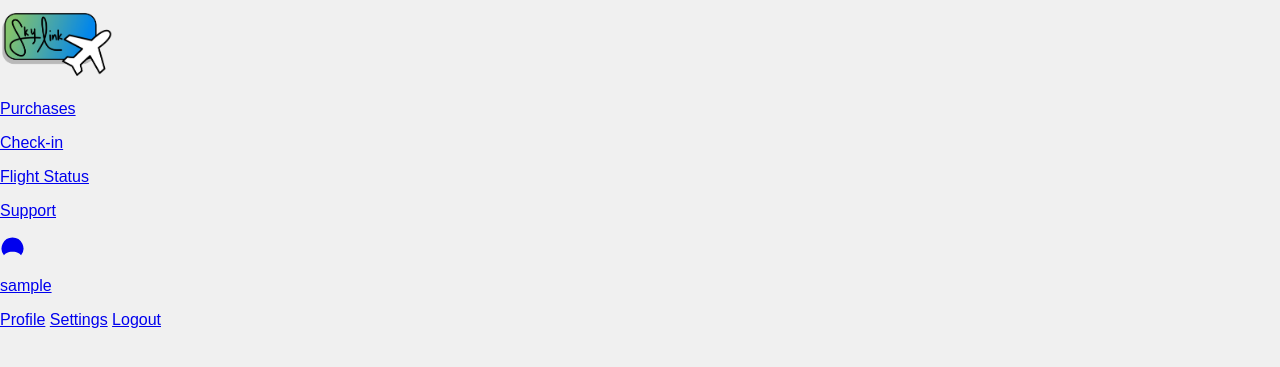
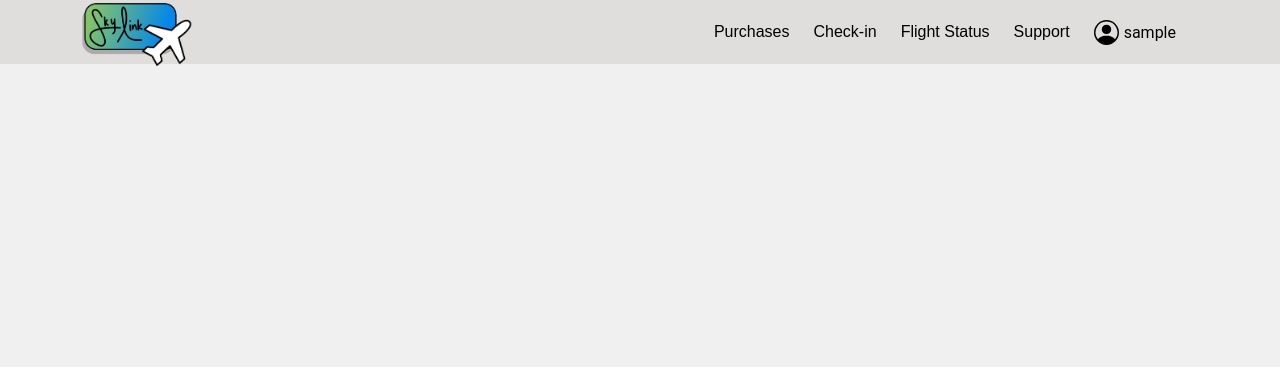
Before and after one commit to Mutton9558/SkyLink, a Flask app: page /booking in a window 1280 px wide. Shown: the top 367 px of the page. Run offline with Flask 3, Linux system fonts and the light colour scheme; the visitor is signed in with stand-in values (Sample User, id 1); some libraries are stand-ins or nearby versions.

Commit message:
Enhance profile and booking UI with new header layout and improved styling

```diff
--- a/static/profile.css
+++ b/static/profile.css
@@ -217,7 +217,7 @@
   display: flex;
   flex-direction: column;
   top: 0;
-  right: 0;
+  right: -1em;
   margin: 0;
   width: 40%;
   height: 100%;
@@ -316,7 +316,9 @@ body.dark-mode .transparent-button{
   }
 
   .flight-details{
-    width: 100%;
+    width: 101%;
+    height: 102%;
+    right: 0;
   }
 
   .recent-flight-list-container {
--- a/templates/booking.html
+++ b/templates/booking.html
@@ -14,7 +14,7 @@
 
         .container {
             max-width: 600px;
-            margin: 50px auto;
+            margin: 80px auto;
             background-color: #fff;
             border-radius: 8px;
             box-shadow: 0px 4px 10px rgba(0, 0, 0, 0.1);
@@ -145,6 +145,113 @@
             top: 0;
             left: 35%;
         }
+        .header {
+            background-color: rgb(224, 221, 221);
+            display: flex;
+            align-items: center;
+            justify-content: space-between;
+            position: absolute;
+            top: 0;
+            left: 0;
+            width: 100%;
+            height: fit-content;
+            z-index: 1;
+            padding-right: 1rem;
+        }
+
+        .header-container{
+            display: flex;
+            -webkit-box-pack: justify;
+            justify-content: space-between;
+            -webkit-box-align: center;
+            align-items: center;
+            padding: 0 80px;
+            height: 64px;
+            width: 100%;
+        }
+
+        .logo{
+            position: relative;
+            -webkit-box-align: center;
+            align-items: center;
+            display: flex;
+            -webkit-box-pack: start;
+            justify-content: flex-start;
+            flex: 1 1 0%;
+            height: 100%;
+        }
+
+        .useful-links{
+            -webkit-box-pack: end;
+            justify-content: flex-end;
+            position: relative;
+            display: flex;
+            -webkit-box-align: center;
+            align-items: center;
+            height: 100%;
+        }
+
+        .link{
+            display: flex;
+            text-align: center;
+            -webkit-box-align: center;
+            align-items: center;
+            position: relative;
+            height: 100%;
+            margin-left: 24px;
+        }
+
+        .nav-link{
+            display: inline-flex;
+            color: var(--text-light-mode);
+            text-decoration: none;
+        }
+
+        .profile{
+            display: inline-block;
+            text-align: center;
+            -webkit-box-align: center;
+            align-self: center;
+            position: relative;
+            height: 100%;
+            margin-left: 24px;
+            margin-right: 24px;
+            margin-top: 13px;
+        }
+
+        .profile-text{
+            padding-left: 5px;
+            font-family: 'Roboto', serif;
+        }
+
+        .dropdown{
+            display: none; /* Hide dropdown by default */
+            position: absolute;
+            background-color: #f9f9f9;
+            min-width: 160px;
+            box-shadow: 0px 8px 16px 0px rgba(0,0,0,0.2);
+            z-index: 11;
+        }
+
+        .dropdown-content {
+            display: flex;
+            flex-direction: column;
+        }
+
+        .dropdown-content a {
+            color: black;
+            padding: 12px 16px;
+            text-decoration: none;
+            text-align: left;
+        }
+
+        .dropdown-content a:hover {
+            background-color: #f1f1f1;
+        }
+
+        .profile:hover .dropdown {
+            display: block; /* Show dropdown on hover */
+        }
     </style>
 </head>
 <body>
@@ -178,9 +285,19 @@
                 </div>
                 <div class="profile">
                     <a class="nav-link" href="#">
-                        <svg xmlns="http://www.w3.org/2000/svg" display="flex" width="25" fill=currentColor class="bi bi-person-circle" viewBox="0 0 16 16">
-                            <path d="M11 6a3 3 0 1 1-6 0 3 3 0 0 1 6 0"/>
-                            <path fill-rule="evenodd" d="M0 8a8 8 0 1 1-16 0A8 8 0 0 1 0 8m8-7a7 7 0 0 0-5.468 11.37C3.242 11.226 4.805 10 8 10s4.757 1.225 5.468 2.37A7 7 0 0 0 8 1"/>
+                        <svg
+                        xmlns="http://www.w3.org/2000/svg"
+                        display="flex"
+                        width="25"
+                        fill="currentColor"
+                        class="bi bi-person-circle"
+                        viewBox="0 0 16 16"
+                        >
+                        <path d="M11 6a3 3 0 1 1-6 0 3 3 0 0 1 6 0" />
+                        <path
+                            fill-rule="evenodd"
+                            d="M0 8a8 8 0 1 1 16 0A8 8 0 0 1 0 8m8-7a7 7 0 0 0-5.468 11.37C3.242 11.226 4.805 10 8 10s4.757 1.225 5.468 2.37A7 7 0 0 0 8 1"
+                        />
                         </svg>
                         <p class="profile-text">{{ profile_Name }}</p>
                     </a>
--- a/templates/includes/flight_details.html
+++ b/templates/includes/flight_details.html
@@ -7,7 +7,7 @@
     >
       X Close
     </button>
-    <div class="flight-info" style="width: 85%; position: absolute; top: 3em">
+    <div class="flight-info" style="width: 85%; position: relative; top: -3em">
       <h1>Flight Details</h1>
       <h3 id="airline">{{ flight.airline }}</h3>
       <h3 id="flight-number">{{ flight.flightNum }}</h3>
--- a/templates/profile.html
+++ b/templates/profile.html
@@ -299,7 +299,7 @@
           .addEventListener("click", () => setViewOption("list"));
       });
     </script>
-    <footer>
+    <footer style="margin-top: 6em">
       <div class="footer-content">
         <div class="left-content-footer">
           <div id="items-footer-left">
```
